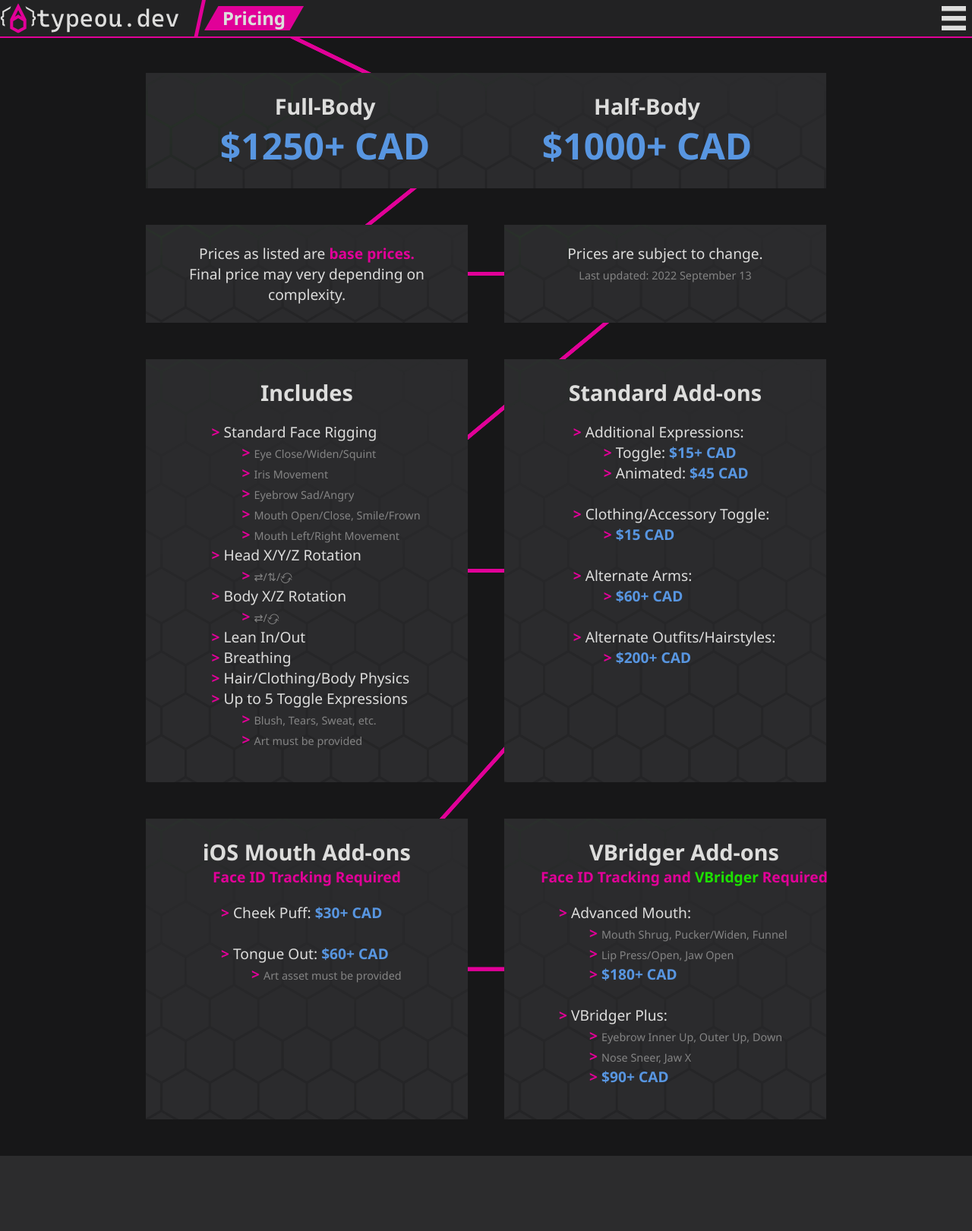
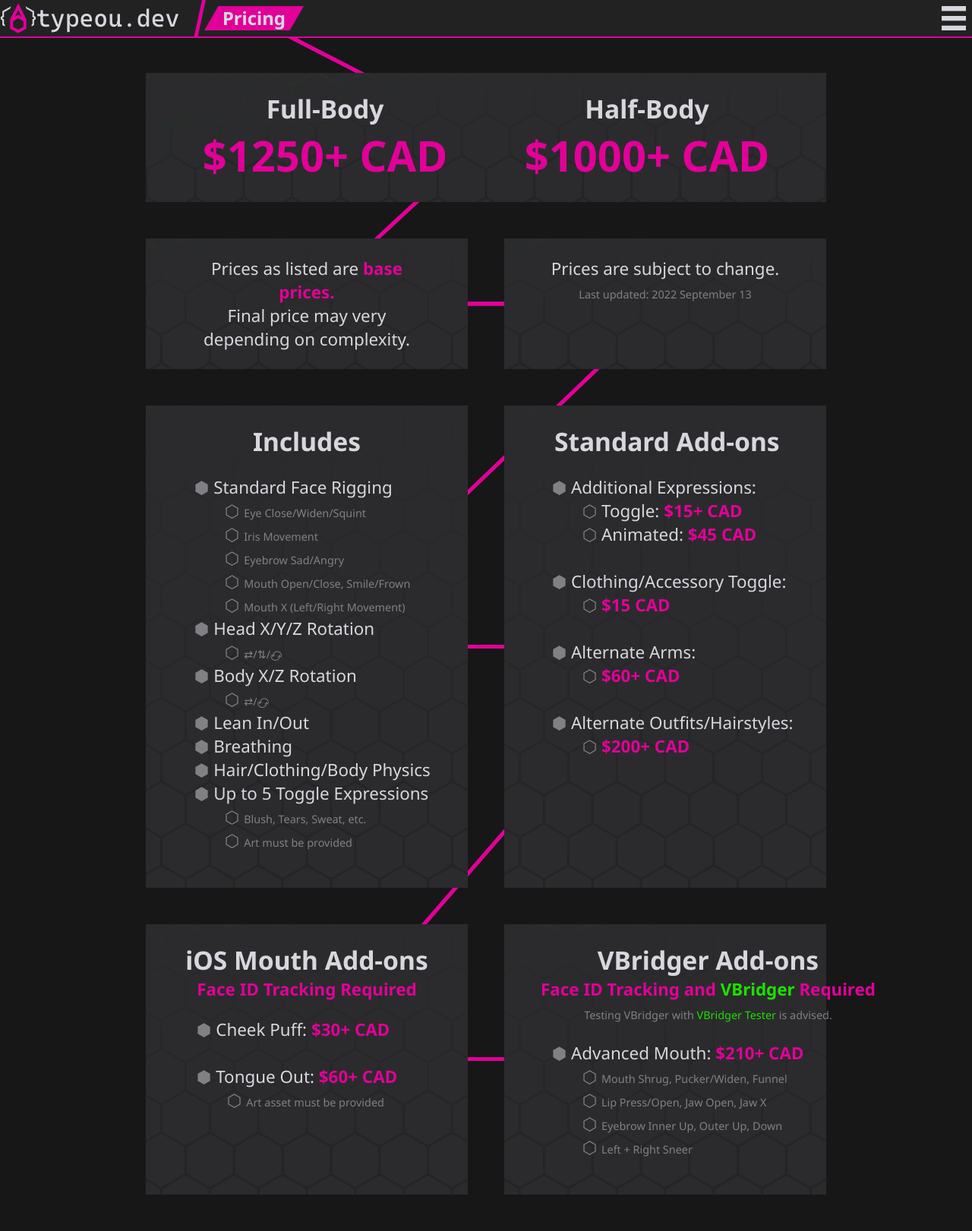
Before and after one commit to typeou/typeou.github.io, a PHP site: page /redesign/pricing.html in a window 1280 px wide. Shown: the whole page at 76% size. Before the commit the page ends 1522 px from the top, so only its background shows below. Run offline with PHP 8.4, Linux system fonts and the light colour scheme.

Commit message:
Testing some redesign changes.

```diff
--- a/redesign/prices.js
+++ b/redesign/prices.js
@@ -1,5 +1,5 @@
 // Price data in CAD
-var half = 1000, full = 1250, expression = 15, animated = 45, toggles = 15, arms = 60, headPosZ = 60, cheekPuff = 30, tongueOut = 60, bridgerCore = 180, bridgerPlus = 90, alternate = 200;
+var half = 1000, full = 1250, expression = 15, animated = 45, toggles = 15, arms = 60, headPosZ = 60, cheekPuff = 30, tongueOut = 60, bridger = 210, alternate = 200;
 // CAD-USD conversion rate
 var rate;
 
@@ -62,14 +62,10 @@
         n = document.createElement("small");
         n.innerText = " ($" + tongueOut + "+ CAD)";
         document.querySelector("#priceTongue").after(n);
-        document.querySelector("#priceBridgerCore").innerHTML = Round(Convert(bridgerCore)) + "+ USD";
+        document.querySelector("#priceBridger").innerHTML = Round(Convert(bridger)) + "+ USD";
         n = document.createElement("small");
-        n.innerText = " ($" + bridgerCore + "+ CAD)";
-        document.querySelector("#priceBridgerCore").after(n);
-        document.querySelector("#priceBridgerPlus").innerHTML = Round(Convert(bridgerPlus)) + "+ USD";
-        n = document.createElement("small");
-        n.innerText = " ($" + bridgerPlus + "+ CAD)";
-        document.querySelector("#priceBridgerPlus").after(n);
+        n.innerText = " ($" + bridger + "+ CAD)";
+        document.querySelector("#priceBridger").after(n);
     }
     // Otherwise, display only the original CAD price.
     else
@@ -83,8 +79,7 @@
         document.querySelector("#priceAlternate").innerHTML = "$" + alternate + "+ CAD";
         document.querySelector("#priceCheek").innerHTML = "$" + cheekPuff + "+ CAD";
         document.querySelector("#priceTongue").innerHTML = "$" + tongueOut + "+ CAD";
-        document.querySelector("#priceBridgerCore").innerHTML = "$" + bridgerCore + "+ CAD";
-        document.querySelector("#priceBridgerPlus").innerHTML = "$" + bridgerPlus + "+ CAD";
+        document.querySelector("#priceBridger").innerHTML = "$" + bridger + "+ CAD";
     }
     connect();
 };
--- a/redesign/pricing.html
+++ b/redesign/pricing.html
@@ -87,7 +87,7 @@
                             <li><small>Iris Movement</small></li>
                             <li><small>Eyebrow Sad/Angry</small></li>
                             <li><small>Mouth Open/Close, Smile/Frown</small></li>
-                            <li><small>Mouth Left/Right Movement</small></li>
+                            <li><small>Mouth X (Left/Right Movement)</small></li>
                         </ul>
                         <li>Head X/Y/Z Rotation</li>
                         <ul>
@@ -156,19 +156,14 @@
                 <div class="centerDiv">
                     <h3 class="center">VBridger Add-ons</h3>
                     <p class="center nomargin"><mark>Face ID Tracking and <a href="https://store.steampowered.com/app/1898830/VBridger/">VBridger</a> Required</mark></p>
+                    <p class="center nomargin"><small>Testing VBridger with <a href="https://ko-fi.com/s/232e4612c2">VBridger Tester</a> is advised.</small></p>
                     <ul>
-                        <li>Advanced Mouth:</li>
+                        <li>Advanced Mouth: <span id="priceBridger" class="prices">Converting...</span></li>
                         <ul>
                             <li><small>Mouth Shrug, Pucker/Widen, Funnel</small></li>
-                            <li><small>Lip Press/Open, Jaw Open</small></li>
-                            <li><span id="priceBridgerCore" class="prices">Converting...</span></li>
-                        </ul>
-                        <br/>
-                        <li>VBridger Plus:</li>
-                        <ul>
+                            <li><small>Lip Press/Open, Jaw Open, Jaw X</small></li>
                             <li><small>Eyebrow Inner Up, Outer Up, Down</small></li>
-                            <li><small>Nose Sneer, Jaw X</small></li>
-                            <li><span id="priceBridgerPlus" class="prices">Converting...</span></li>
+                            <li><small>Left + Right Sneer</small></li>
                         </ul>
                     </ul>
                 </div>
--- a/redesign/style.css
+++ b/redesign/style.css
@@ -2,20 +2,19 @@
     --brandPink: #E10098;
     --brandBlack: #222223;
     --brandGreen: #1DE000;
-    --brandBlue: #2E4E75;
-    --brandWhite: #DDDDDC;
+    --brandWhite: #D7D7DE;
 
     --brandPinkRGB: 225, 0, 152;
     --brandBlackRGB: 34, 34, 35;
     --brandGreenRGB: 29, 224, 0;
-    --brandBlueRGB: 46, 78, 117;
-    --brandWhiteRGB: 221, 221, 220;
+    --brandWhiteRGB: 215, 215, 222;
 
+    --mainBackground: #171718;
     --blackBackground: #2B2B2D;
-    --mainBackground: #171718;
     --menuBackground: #363638;
 
     --headerHeight: min(8vw, 6vh);
+    --fontSize: 3.5rem;
 }
 
 @font-face {
@@ -31,7 +30,7 @@
     margin: 0;
     color: var(--brandWhite);
     margin-top: var(--headerHeight);
-    font-size: calc(var(--headerHeight) * 0.4);
+    font-size: calc(var(--fontSize) * 0.4);
 }
 
 a {
@@ -44,15 +43,15 @@
 }
 
 h1 {
-    font-size: var(--headerHeight);
+    font-size: var(--fontSize);
 }
 
 h2 {
-    font-size: calc(var(--headerHeight) * 0.8);
+    font-size: calc(var(--fontSize) * 0.8);
 }
 
 h3 {
-    font-size: calc(var(--headerHeight) * 0.6);
+    font-size: calc(var(--fontSize) * 0.6);
 }
 
 .center {
@@ -106,7 +105,8 @@
     margin: 12.5%;
     width: 75%;
     height: 75%;
-    transition: transform 0.25s;
+    transition: transform 0.5s;
+    transition-timing-function: cubic-bezier(0.5, 1, 0.5, 1.75)
 }
 
 .logoCenter {
@@ -128,17 +128,14 @@
 
 #headerLogo:hover .logoCenter, #headerLogo:active .logoCenter {
     transform: scale(1.1);
-    transition-duration: 0.5s;
 }
 
 #headerLogo:hover .logoLeft, #headerLogo:active .logoLeft {
     transform: translateX(-15%);
-    transition-duration: 0.5s;
 }
 
 #headerLogo:hover .logoRight, #headerLogo:active .logoRight {
     transform: translateX(15%);
-    transition-duration: 0.5s;
 }
 
 #headerLogo h1 {
@@ -306,7 +303,7 @@
     line-height: var(--headerHeight);
     clip-path: polygon(0% 100%, 100% 100%, 100% 0%, calc(var(--headerHeight) * 0.577) 0%);
     padding: 0 calc(var(--headerHeight) * 0.5);
-    font-size: calc(var(--headerHeight) * 0.5);
+    font-size: calc(var(--fontSize) * 0.5);
     margin: calc(var(--headerHeight) * 0.167) 0;
     margin-right: calc(var(--headerHeight) * -1);
     padding-right: calc(var(--headerHeight) * 1.5);
@@ -391,8 +388,11 @@
     width: 100%;
     top: 0;
     opacity: 0;
-    -webkit-animation: fadeIn 0.5s ease-out 0.5s 1 forwards;
-    animation: fadeIn 0.5s ease-out 0.5s 1 forwards;
+}
+
+#veins.load {
+    -webkit-animation: fadeIn 0.5s ease-out 0.25s 1 forwards;
+    animation: fadeIn 0.5s ease-out 0.25s 1 forwards;
 }
 
 @-webkit-keyframes fadeIn {
@@ -468,7 +468,7 @@
 
 .commStatus {
     color: var(--brandPink);
-    font-size: var(--headerHeight);
+    font-size: var(--fontSize);
     padding: 0;
     margin: 0;
 }
@@ -489,8 +489,7 @@
 
 .prices {
     font-weight: bold;
-    color: var(--brandBlue);
-    filter: brightness(1.92);
+    color: var(--brandPink);
 }
 
 .pricing > div {
@@ -520,9 +519,15 @@
 }
 
 ul > li::marker {
-    font-weight: bold;
-    content: "> ";
-    color: var(--brandPink);
+    color: rgba(var(--brandWhiteRGB), 0.5);
+}
+
+ul > li::marker {
+    content: "⬢ ";
+}
+
+ul > ul > li::marker {
+    content: "⬡ ";
 }
 
 .angleZ {
--- a/redesign/veins.js
+++ b/redesign/veins.js
@@ -108,5 +108,7 @@
 
     vein.setAttribute("height", vein.getBBox().y * 2 + vein.getBBox().height);
 
+    vein.classList.add("load");
+
     addEventListener("resize", () => { connect() });
 }
```
